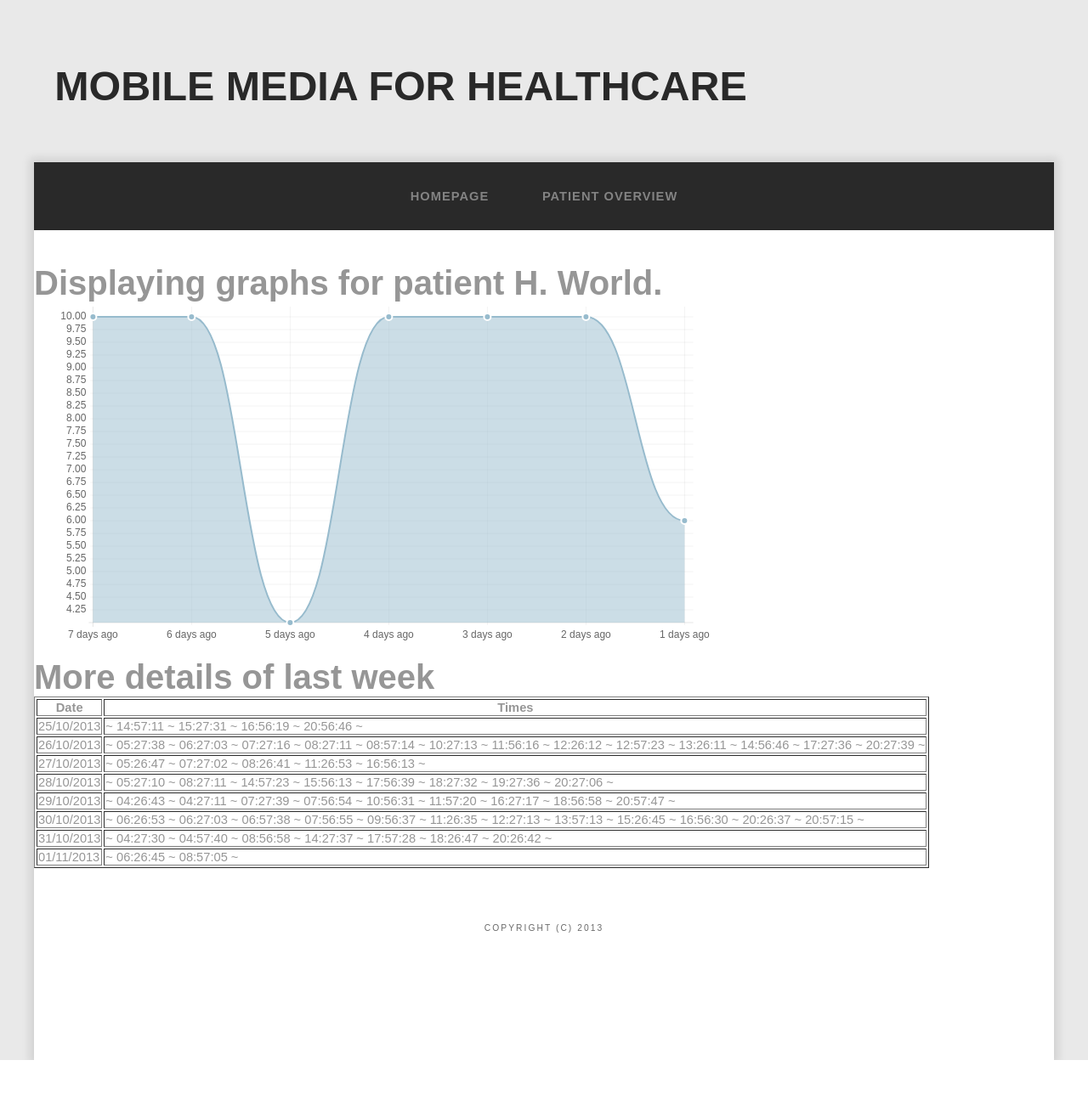
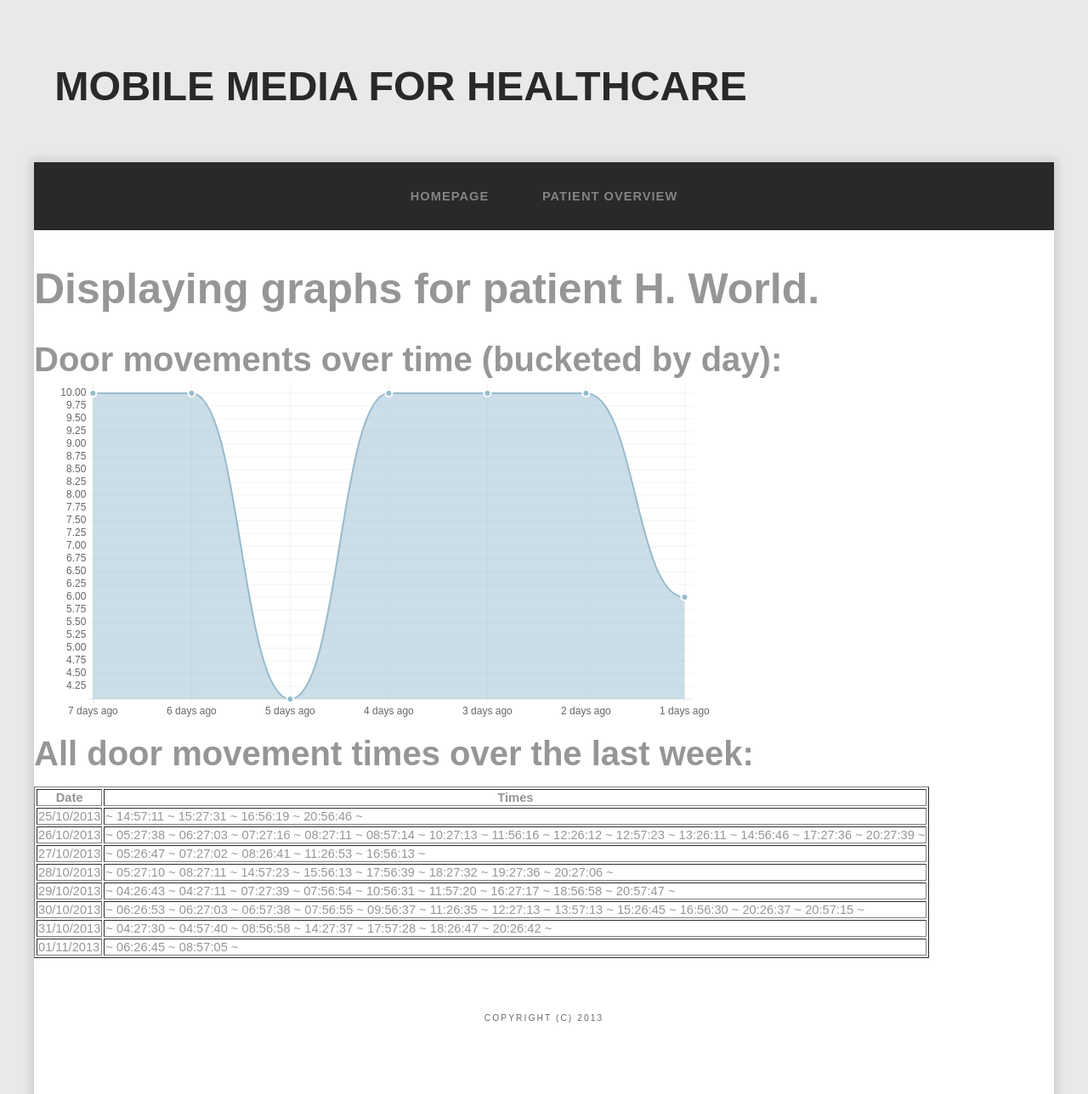
Before and after one commit to scottcunningham/wasp-watcher, a Flask app: page /customers/123 in a window 1280 px wide. Shown: the top 1288 px of the page at 85% size. Before the commit the page ends 1248 px from the top, so only its background shows below. Run offline with Flask 2, Linux system fonts and the light colour scheme; data comes from the database, SQL or seed files in the repository; both versions use the stored data as it was after the commit.

Commit message:
fixed html in places

```diff
--- a/populate-db.py
+++ b/populate-db.py
@@ -4,7 +4,7 @@ import random
 import time
 import datetime
 
-customer_id = "123"
+customer_id = "999"
 
 current_milli_time = lambda: int(round(time.time() * 1000))
 
--- a/static/default.css
+++ b/static/default.css
@@ -14,14 +14,22 @@
 		color: #969696;
 	}
 
+    h1, h2
+    {
+        font-size: 50px;
+    }
 
 	h1, h2, h3
 	{
 		margin: 0;
 		padding: 0;
 		font-weight: 900;
-		font-size: 40px;
 	}
+
+    h3
+    {
+        font-size: 40px;
+    }
 
 	p, ol, ul
 	{
@@ -58,6 +66,7 @@
 		margin: 0px auto;
 		width: 1200px;
 	}
+
 
 /*********************************************************************************/
 /* Image Style                                                                   */
--- a/templates/graphs.html
+++ b/templates/graphs.html
@@ -63,14 +63,16 @@
 			{% if id %}
 				<div class="title">
 					  <h2>Displaying graphs for patient {{ name }}.</h2>
+                      <br/><br/>
 				</div>
 				<div>
+                    <h3>Door movements over time (bucketed by day):</h3>
 					<canvas id="chart" width="800" height="400"></canvas>
 				</div>
 				<div>
 					<br/>
-					<h2> More details of last week </h2>
-					<!-- Insert detailed table here -->
+					<h3>All door movement times over the last week:</h3>
+                    <br />
 					<table border="1">
 						<tr>
 							<th>Date</th>
```
Also changed, not shown: sqlite-database.db, 1 other file.
